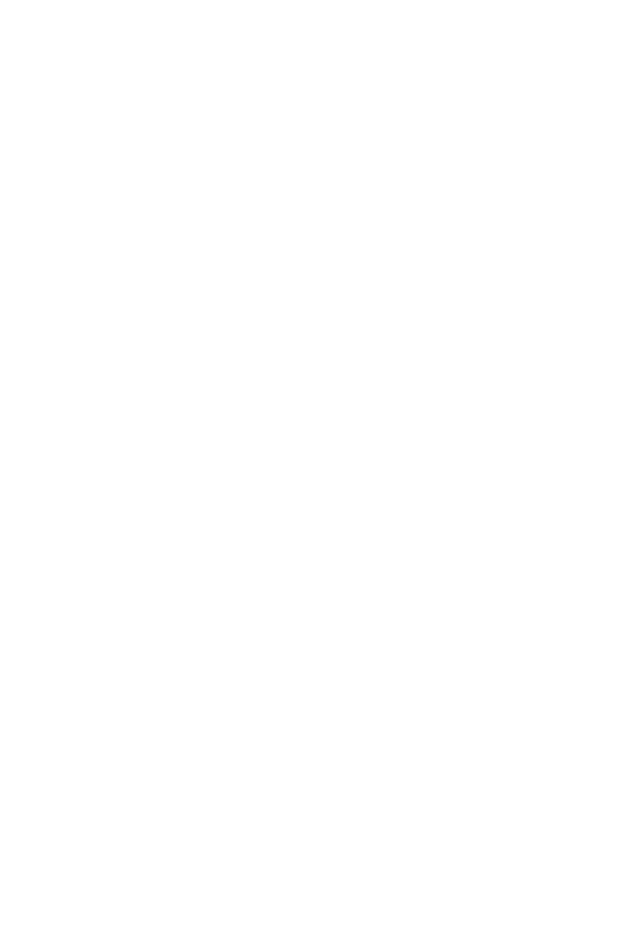
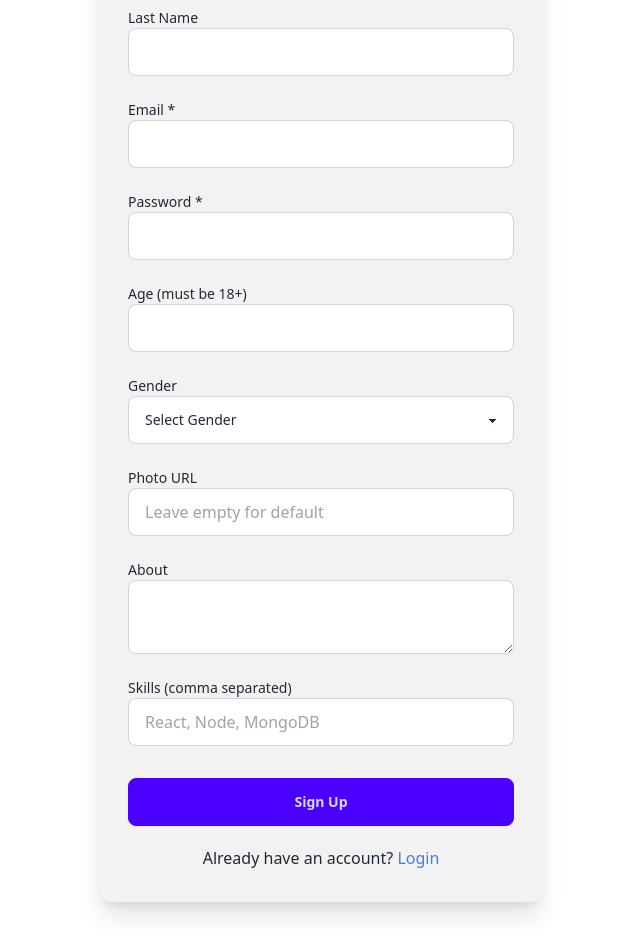
Before and after one commit to Princeranaa/BondWave, a React (Vite) app in the folder Frontend/: page /signup in a window 1280 px wide. Before the commit this address had no page. Shown: the part 200-1142 px from the top of the page, without its empty margins (319-959 px from the left). Before the commit the page ends 800 px from the top, so only its background shows below. Built offline with nearby package versions, Linux system fonts and the light colour scheme.

Commit message:
update the routes outside the body, implement the signup component UI cal the api.

```diff
--- a/Frontend/src/App.jsx
+++ b/Frontend/src/App.jsx
@@ -5,14 +5,16 @@
 import Feed from "./Components/Feed";
 import Connections from "./Components/Connections";
 import Requests from "./Components/Requests";
+import Signup from "./Components/Signup";
 
 function App() {
   return (
     <>
       <Routes>
+          <Route path="/signup" element={<Signup />} />
+          <Route path="/login" element={<Login />} />
         <Route path="/" element={<Body />}>
           <Route path="/" element={<Feed />} />
-          <Route path="/login" element={<Login />} />
           <Route path="/profile" element={<Profile />} />
           <Route path="/connections" element={<Connections />} />
           <Route path="/requests" element={<Requests />} />
--- a/Frontend/src/Components/Body.jsx
+++ b/Frontend/src/Components/Body.jsx
@@ -1,6 +1,6 @@
 import React, { useEffect } from "react";
 import Nabvar from "./Nabvar";
-import { Outlet, useNavigate } from "react-router-dom";
+import { Outlet, useLocation, useNavigate } from "react-router-dom";
 import Footer from "./Footer";
 import axios from "axios";
 import { addUser } from "../utils/userSlice";
@@ -8,7 +8,15 @@
 import { useDispatch } from "react-redux";
 function Body() {
   const dispatchEvent = useDispatch();
-  const naviagate = useNavigate();
+  const navigate = useNavigate();
+  const location = useLocation();
+
+
+
+  // Public routes where profile should NOT be fetched
+  const publicRoutes = ["/login", "/signup"];
+
+
   const fetchUser = async () => {
     try {
       const res = await axios.get(BASE_URL + "/profile/view", {
@@ -17,16 +25,21 @@
       console.log(res.data);
       dispatchEvent(addUser(res.data));
     } catch (error) {
-      if(error.status === 401){
-        naviagate("/login");
+      const status = error?.response?.status;
+      // Only redirect if user is on a PROTECTED route
+      if (status === 401 && !publicRoutes.includes(location.pathname)) {
+        navigate("/login");
       }
       console.error("Error fetching user data:", error);
     }
   };
 
   useEffect(() => {
-    fetchUser();
-  }, []);
+    // Don’t fetch user when on login or signup
+    if (!publicRoutes.includes(location.pathname)) {
+      fetchUser();
+    }
+  }, [location.pathname]);
 
   return (
     <div>
--- a/Frontend/src/Components/Login.jsx
+++ b/Frontend/src/Components/Login.jsx
@@ -2,8 +2,8 @@
 import axios from "axios";
 import { useDispatch } from "react-redux";
 import { addUser } from "../utils/userSlice";
-import { useNavigate } from "react-router-dom";
-import {BASE_URL} from '../utils/Constant'
+import { Link, useNavigate } from "react-router-dom";
+import { BASE_URL } from "../utils/Constant";
 
 function Login() {
   const [emailId, setEmail] = useState("");
@@ -62,6 +62,16 @@
               />
             </label>
           </div>
+
+          <div className="flex justify-center">
+            <h2>
+              Not Registered Yet ?{" "}
+              <Link to={"/signup"}>
+              <span className="text-blue-500">Sign Up</span>{" "}
+              </Link>
+            </h2>
+          </div>
+
           <div className="card-actions justify-center">
             <button onClick={handleSubmit} className="btn btn-primary">
               Login
--- /dev/null
+++ b/Frontend/src/Components/Signup.jsx
@@ -0,0 +1,195 @@
+import React, { useState } from "react";
+import axios from "axios";
+import { useDispatch } from "react-redux";
+import { addUser } from "../utils/userSlice";
+import { Link, useNavigate } from "react-router-dom";
+import { BASE_URL } from "../utils/Constant";
+
+function Signup() {
+  const dispatch = useDispatch();
+  const navigate = useNavigate();
+
+  // Form States
+  const [firstName, setFirstName] = useState("");
+  const [lastName, setLastName] = useState("");
+  const [emailId, setEmail] = useState("");
+  const [password, setPassword] = useState("");
+  const [age, setAge] = useState("");
+  const [gender, setGender] = useState("");
+  const [photoUrl, setPhotoUrl] = useState("");
+  const [about, setAbout] = useState("");
+  const [skills, setSkills] = useState("");
+
+  const [error, setError] = useState("");
+  const [loading, setLoading] = useState(false);
+
+  // Submit
+  const handleSubmit = async () => {
+    if (!firstName || !emailId || !password) {
+      setError("First name, email, and password are required");
+      return;
+    }
+
+    setLoading(true);
+    try {
+      const response = await axios.post(
+        `${BASE_URL}/signup`,
+        {
+          firstName,
+          lastName,
+          emailId,
+          password,
+          age,
+          gender,
+          photoUrl,
+          about,
+          skills: skills.split(",").map((s) => s.trim()), // convert to array
+        },
+        { withCredentials: true }
+      );
+      console.log("signup========>", response.data.data)
+      dispatch(addUser(response.data.data));
+      navigate("/");
+
+    } catch (err) {
+      setError(err.response?.data || "Signup failed");
+    } finally {
+      setLoading(false);
+    }
+  };
+
+  return (
+    <div className="flex justify-center items-center my-10">
+      <div className="card bg-base-200 w-[450px] shadow-xl">
+        <div className="card-body">
+          <h2 className="card-title justify-center">Create Account</h2>
+
+          {error && <p className="text-red-500 text-center">{error}</p>}
+
+          {/* First Name */}
+          <label className="form-control w-full py-2">
+            <span className="label-text">First Name *</span>
+            <input
+              type="text"
+              value={firstName}
+              onChange={(e) => setFirstName(e.target.value)}
+              className="input input-bordered"
+            />
+          </label>
+
+          {/* Last Name */}
+          <label className="form-control w-full py-2">
+            <span className="label-text">Last Name</span>
+            <input
+              type="text"
+              value={lastName}
+              onChange={(e) => setLastName(e.target.value)}
+              className="input input-bordered"
+            />
+          </label>
+
+          {/* Email */}
+          <label className="form-control w-full py-2">
+            <span className="label-text">Email *</span>
+            <input
+              type="text"
+              value={emailId}
+              onChange={(e) => setEmail(e.target.value)}
+              className="input input-bordered"
+            />
+          </label>
+
+          {/* Password */}
+          <label className="form-control w-full py-2">
+            <span className="label-text">Password *</span>
+            <input
+              type="password"
+              value={password}
+              onChange={(e) => setPassword(e.target.value)}
+              className="input input-bordered"
+            />
+          </label>
+
+          {/* Age */}
+          <label className="form-control w-full py-2">
+            <span className="label-text">Age (must be 18+)</span>
+            <input
+              type="number"
+              value={age}
+              onChange={(e) => setAge(e.target.value)}
+              className="input input-bordered"
+            />
+          </label>
+
+          {/* Gender */}
+          <label className="form-control w-full py-2">
+            <span className="label-text">Gender</span>
+            <select
+              value={gender}
+              onChange={(e) => setGender(e.target.value)}
+              className="select select-bordered"
+            >
+              <option value="">Select Gender</option>
+              <option value="male">Male</option>
+              <option value="female">Female</option>
+              <option value="other">Other</option>
+            </select>
+          </label>
+
+          {/* Photo URL */}
+          <label className="form-control w-full py-2">
+            <span className="label-text">Photo URL</span>
+            <input
+              type="text"
+              value={photoUrl}
+              onChange={(e) => setPhotoUrl(e.target.value)}
+              className="input input-bordered"
+              placeholder="Leave empty for default"
+            />
+          </label>
+
+          {/* About */}
+          <label className="form-control w-full py-2">
+            <span className="label-text">About</span>
+            <textarea
+              value={about}
+              onChange={(e) => setAbout(e.target.value)}
+              className="textarea textarea-bordered"
+            ></textarea>
+          </label>
+
+          {/* Skills */}
+          <label className="form-control w-full py-2">
+            <span className="label-text">Skills (comma separated)</span>
+            <input
+              type="text"
+              value={skills}
+              onChange={(e) => setSkills(e.target.value)}
+              placeholder="React, Node, MongoDB"
+              className="input input-bordered"
+            />
+          </label>
+
+          <div className="card-actions justify-center mt-4">
+            <button
+              onClick={handleSubmit}
+              className="btn btn-primary w-full"
+              disabled={loading}
+            >
+              {loading ? "Creating Account..." : "Sign Up"}
+            </button>
+          </div>
+
+          <p className="text-center mt-3">
+            Already have an account?{" "}
+            <Link to="/login" className="text-blue-500">
+              Login
+            </Link>
+          </p>
+        </div>
+      </div>
+    </div>
+  );
+}
+
+export default Signup;
```
